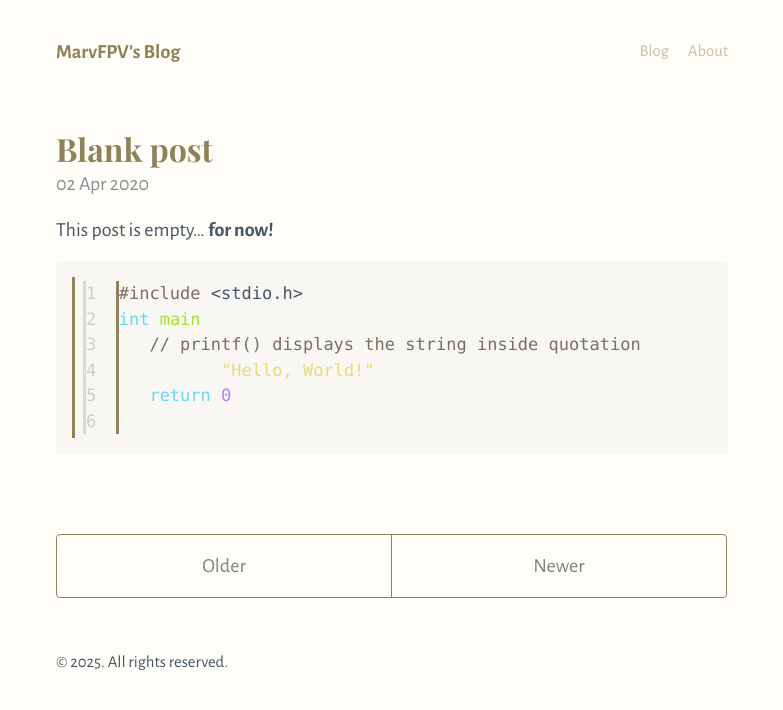
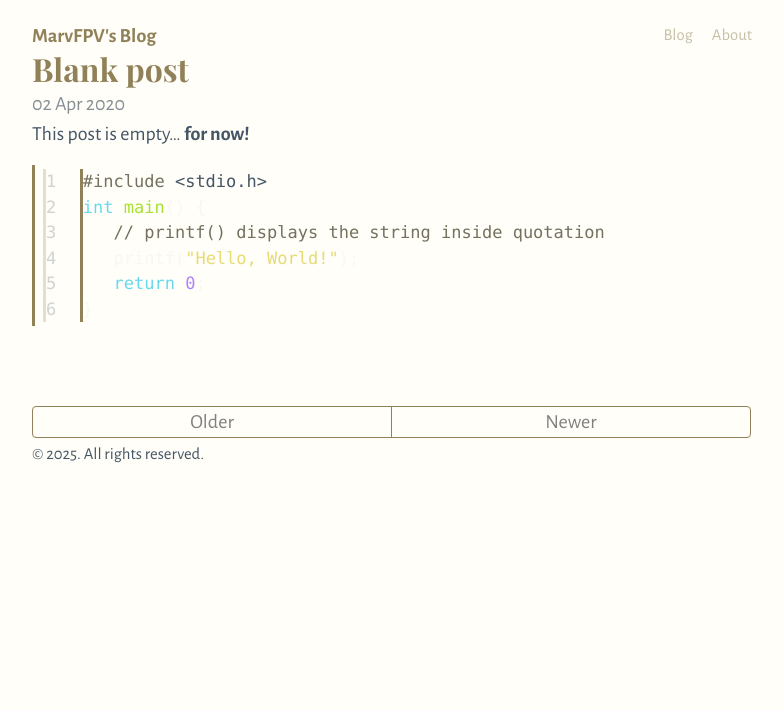
Before and after one commit to MarvFPV/MarvFPV.github.io, a Jekyll site: the page built from index.html, in a window 1280 px wide. Shown: the top 710 px of the page, without its empty margins (248-1031 px from the left). Built offline with Jekyll 4.4.1, drawn with Linux system fonts in a browser that asks for light colours; the list of posts is cut into pages by our own code.

Commit message:
code highlighting

```diff
--- a/_sass/_code.scss
+++ b/_sass/_code.scss
@@ -25,8 +25,7 @@
 .highlight {
   padding: var(--spacer);
   margin-bottom: var(--spacer);
-  background-color: var(--code-bg);
-  border-radius: var(--border-radius);
+
 
   pre {
     margin-bottom: 0;
@@ -35,6 +34,8 @@
   // Triple backticks (code fencing) doubles the .highlight elements
   .highlight {
     padding: 0;
+    background-color: var(--code-bg);
+    border-radius: var(--border-radius);
   }
 }
 
--- a/_sass/_variables.scss
+++ b/_sass/_variables.scss
@@ -58,7 +58,7 @@
   --code-color: var(--grape);
   --code-bg: var(--gray-000);
 
-  --spacer: 1rem;
+  --spacer: 0rem;
   --spacer-2: calc(var(--spacer) * 1.5);
   --spacer-3: calc(var(--spacer) * 3);
 }
```
